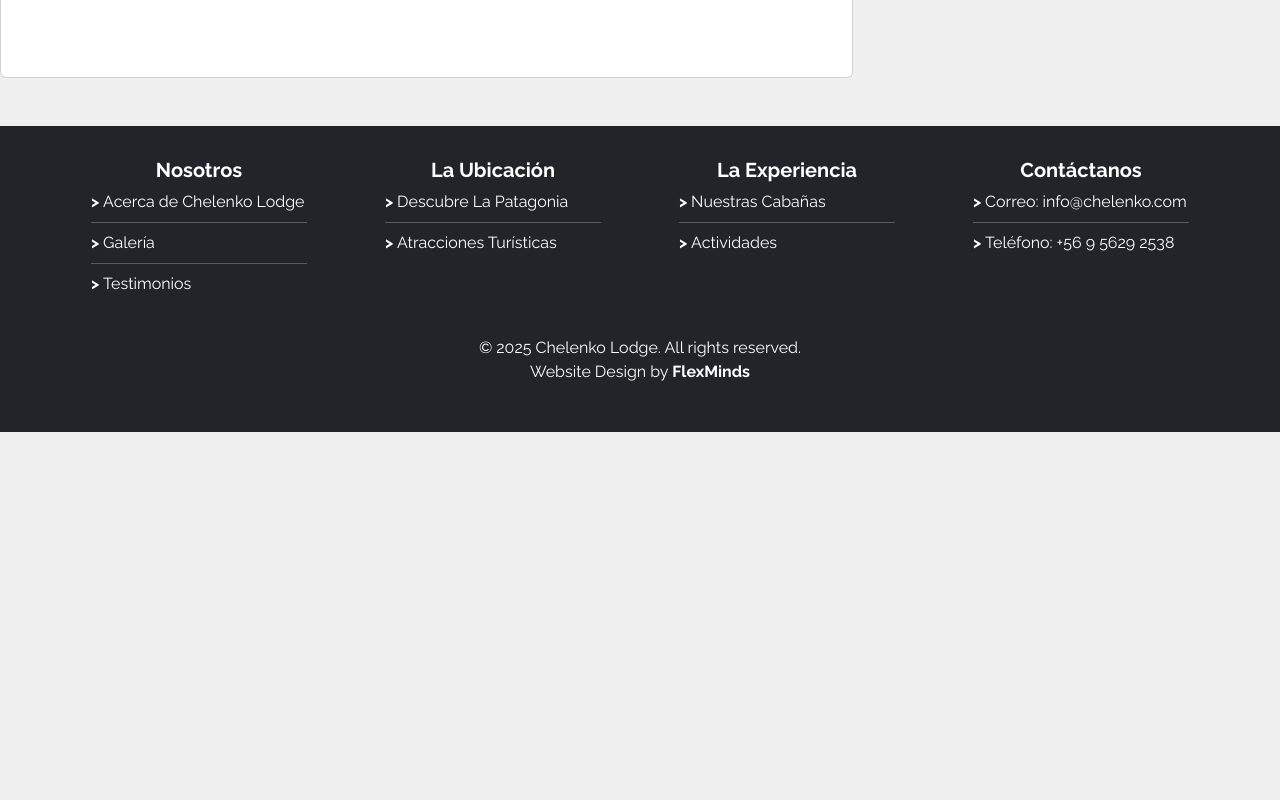
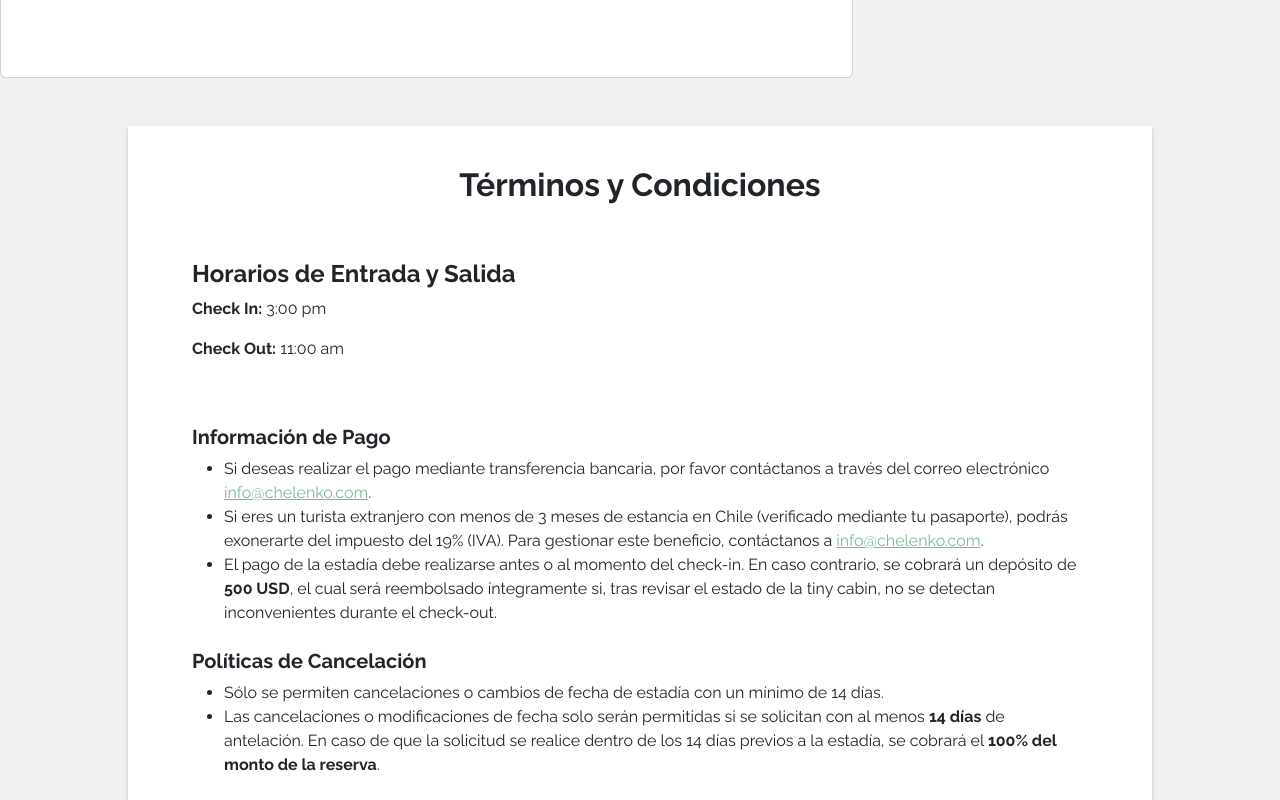
Before and after one commit to TacMoralesGen/frontend-sitioWebOta, a React (Vite) app: page /reservar in a window 1280 px wide. Shown: the part 1340-2140 px from the top of the page. Before the commit the page ends 1772 px from the top, so only its background shows below. Built offline with nearby package versions, Linux system fonts and the light colour scheme.

Commit message:
términos y condiciones agregados a reservar y checkout ready

```diff
--- a/src/components/Map/Map.jsx
+++ b/src/components/Map/Map.jsx
@@ -32,7 +32,7 @@ const SectionMap = () => {
                   <li>Continúe por otros 163 kms hasta llegar a Chelenko Lodge.</li>
                 </ul>
                 <a
-                  href="https://www.google.com/maps/dir/Aeródromo+Balmaceda,+Coyhaique,+Aysén/Chelenko+Lodge"
+                  href="https://www.google.com/maps/dir//Chelenko+Lodge,+Chile"
                   className="btn btn-primary rounded-pill btn-custom text-white px-3"
                   target="_blank"
                   rel="noopener noreferrer">
--- a/src/components/Terms-conditions/TermsConditions.css
+++ b/src/components/Terms-conditions/TermsConditions.css
@@ -0,0 +1,12 @@
+
+.cancel{
+    text-align: left;
+}
+
+.payment{
+    text-align: left;
+}
+
+.schedules{
+    text-align: left;
+}
--- a/src/components/Terms-conditions/TermsConditions.jsx
+++ b/src/components/Terms-conditions/TermsConditions.jsx
@@ -1,9 +1,73 @@
-import './TermsConditions.css';
-
+import React from "react";
+import "./TermsConditions.css"
 const TermsConditions = () => {
-    return (
-        <></>
-    )
-}
+  return (
+    <section className="card-container my-5 bg-white">
+      <div className="row">
+        <div className="col-12 text-center mb-4">
+          <h2><strong>Términos y Condiciones</strong></h2>
+        </div>
+      </div>
+      <div className="row p-4">
+        <div className="col-12">
+          <div className="schedules">
+            <h4><strong>Horarios de Entrada y Salida</strong></h4>
+            <p>
+              <strong>Check In:</strong> 3:00 pm
+            </p>
+            <p>
+              <strong>Check Out:</strong> 11:00 am
+            </p>
+          </div>
+        </div>
+      </div>
+      <div className="row">
+        <div className="col-12">
+          <div className="p-4">
+            <section className="payment mb-4">
+              <h5><strong>Información de Pago</strong></h5>
+              <ul className="list">
+                <li>
+                  Si deseas realizar el pago mediante transferencia bancaria, por
+                  favor contáctanos a través del correo electrónico{" "}
+                  <a href="mailto:info@chelenko.com" target="_blank">info@chelenko.com</a>.
+                </li>
+                <li>
+                  Si eres un turista extranjero con menos de 3 meses de estancia en
+                  Chile (verificado mediante tu pasaporte), podrás exonerarte del
+                  impuesto del 19% (IVA). Para gestionar este beneficio, contáctanos
+                  a <a href="mailto:info@chelenko.com" target="_blank">info@chelenko.com</a>.
+                </li>
+                <li>
+                  El pago de la estadía debe realizarse antes o al momento del
+                  check-in. En caso contrario, se cobrará un depósito de{" "}
+                  <strong>500 USD</strong>, el cual será reembolsado íntegramente si,
+                  tras revisar el estado de la tiny cabin, no se detectan
+                  inconvenientes durante el check-out.
+                </li>
+              </ul>
+            </section>
+            <section className="cancel">
+              <h5><strong>Políticas de Cancelación</strong></h5>
+              <ul className="list">
+                <li>
+                  Sólo se permiten cancelaciones o cambios de fecha de estadía con un
+                  mínimo de 14 días.
+                </li>
+                <li>
+                  Las cancelaciones o modificaciones de fecha solo serán permitidas
+                  si se solicitan con al menos <strong>14 días</strong> de
+                  antelación. En caso de que la solicitud se realice dentro de los 14
+                  días previos a la estadía, se cobrará el{" "}
+                  <strong>100% del monto de la reserva</strong>.
+                </li>
+              </ul>
+            </section>
+          </div>
+        </div>
+      </div>
+    </section>
+  );
+};
 
 export default TermsConditions;
--- a/src/views/Checkout/Checkout.jsx
+++ b/src/views/Checkout/Checkout.jsx
@@ -5,6 +5,7 @@ import ReserveDetails from "../../components/ReserveDetails/ReserveDetails";
 import ReserveResume from "../../components/ReserveResume/ReserveResume";
 import Footer from "../../components/Footer/Footer";
 import ContactInformationForm from "../../components/Contact-information-form/ContactInformationForm";
+import TermsConditions from "../../components/Terms-conditions/TermsConditions";
 
 const Checkout = () => {
   const [habitaciones, setHabitaciones] = useState([
@@ -111,6 +112,7 @@ const Checkout = () => {
         </div>
         <ContactInformationForm />
       </div>
+      <TermsConditions />
       <Footer />
     </>
   );
--- a/src/views/Reserve/Reserve.jsx
+++ b/src/views/Reserve/Reserve.jsx
@@ -3,6 +3,7 @@ import Header from "../../components/Header/Header";
 import SelectDates from "../../components/Select-dates/SelectDates";
 import SelectCabins from "../../components/Select-cabins/SelectCabins";
 import ReserveResume from "../../components/ReserveResume/ReserveResume";
+import TermsConditions from "../../components/Terms-conditions/TermsConditions";
 import Footer from "../../components/Footer/Footer";
 
 
@@ -14,6 +15,7 @@ const Reserve = () => {
       <SelectCabins />
       {/* <ReserveResume/> */}
       {/* <ReserveResume habitaciones={} totalAdultos={} totalNinos={} serviciosAdicionales={} totalReserva={} /> */}
+      <TermsConditions />
       <Footer />
     </>
   );
```
